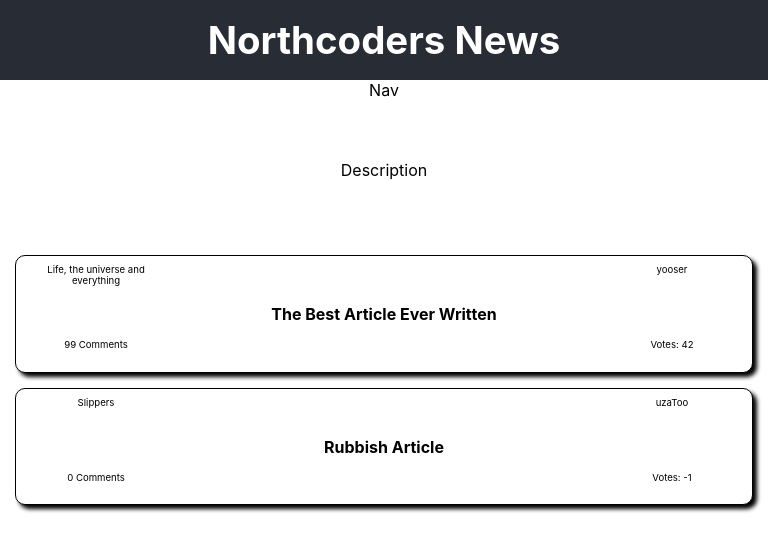
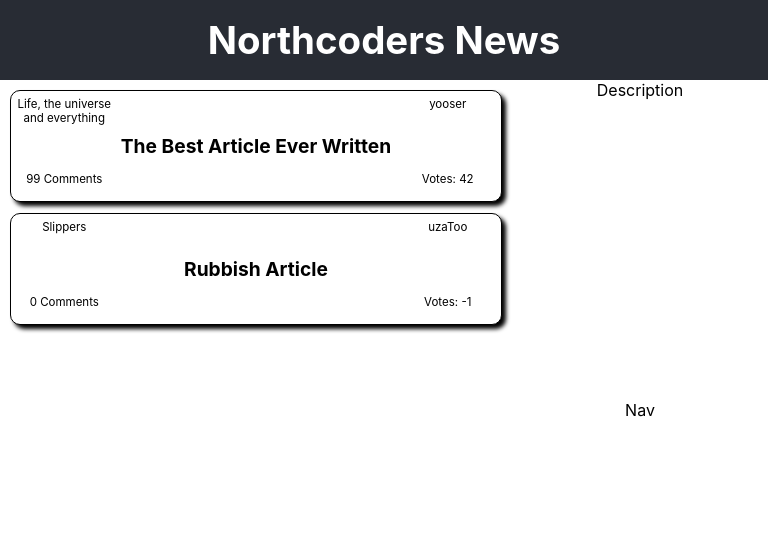
Before and after one commit to PatrickMackridge/nc-news-frontend, a React (Create React App) app: page / in a window 768 px wide. Shown: the top 552 px of the page. Built offline with nearby package versions, Linux system fonts and the light colour scheme; no server answers.

Commit message:
AllArticles component now makes GET request to api that responds with a list of all articles and renders them on screen

```diff
--- a/public/index.html
+++ b/public/index.html
@@ -9,12 +9,6 @@
       name="description"
       content="Web site created using create-react-app"
     />
-    <link rel="apple-touch-icon" href="%PUBLIC_URL%/logo192.png" />
-    <!--
-      manifest.json provides metadata used when your web app is installed on a
-      user's mobile device or desktop. See https://developers.google.com/web/fundamentals/web-app-manifest/
-    -->
-    <link rel="manifest" href="%PUBLIC_URL%/manifest.json" />
     <!--
       Notice the use of %PUBLIC_URL% in the tags above.
       It will be replaced with the URL of the `public` folder during the build.
@@ -24,7 +18,7 @@
       work correctly both with client-side routing and a non-root public URL.
       Learn how to configure a non-root public URL by running `npm run build`.
     -->
-    <title>React App</title>
+    <title>NC News</title>
   </head>
   <body>
     <noscript>You need to enable JavaScript to run this app.</noscript>
--- a/src/App.css
+++ b/src/App.css
@@ -1,10 +1,11 @@
 .app {
   display: grid;
-  grid-template: 10% 40% 50% / 2fr 1fr;
+  grid-template: 10% 10% 10% 1fr / 1fr;
   grid-template-areas:
-    "header       header"
-    "article-list desc"
-    "article-list nav";
+    "header"
+    "nav"
+    "desc"
+    "article-list";
   text-align: center;
   height: 100vh;
 }
@@ -25,6 +26,7 @@
   list-style-type: none;
   margin: 0;
   padding: 0;
+  overflow-y: scroll;
 }
 
 .description {
@@ -52,68 +54,72 @@
 }
 
 #card-topic {
-  font-size: 1.5vw;
+  padding: 1%;
+  font-size: 0.8em;
   grid-area: card-topic;
 }
 
 #card-author {
-  font-size: 1.5vw;
+  padding: 1%;
+  font-size: 0.8em;
   grid-area: card-author;
 }
 
 #card-title {
   grid-area: card-title;
-  font-size: 2.5vw;
+  font-size: 1em;
   font-weight: bold;
   align-self: center;
 }
 
 #card-comments {
-  font-size: 1.5vw;
+  padding: 1% 0;
+  font-size: 0.8em;
   grid-area: card-comments;
 }
 
 #card-votes {
-  font-size: 1.5vw;
+  padding: 1%;
+  font-size: 0.8em;
   grid-area: card-votes;
 }
 
-@media only screen and (max-width: 768px) {
+@media only screen and (min-width: 768px) {
   .app {
     display: grid;
-    grid-template-rows: 10% 10% 10% 1fr;
+    grid-template: 10% 40% 50% / 2fr 1fr;
     grid-template-areas:
       "header       header"
-      "nav          nav"
-      "desc         desc"
-      "article-list article-list";
+      "article-list desc"
+      "article-list nav";
     text-align: center;
     height: 100vh;
   }
+
   #card-topic {
-    font-size: 0.6em;
+    font-size: 1.5vw;
     grid-area: card-topic;
   }
 
   #card-author {
-    font-size: 0.6em;
+    font-size: 1.5vw;
     grid-area: card-author;
   }
 
   #card-title {
     grid-area: card-title;
-    font-size: 1em;
+    font-size: 2.5vw;
     font-weight: bold;
     align-self: center;
   }
 
   #card-comments {
-    font-size: 0.6em;
+    font-size: 1.5vw;
     grid-area: card-comments;
   }
 
   #card-votes {
-    font-size: 0.6em;
+    font-size: 1.5vw;
     grid-area: card-votes;
   }
 }
--- a/src/Components/AllArticles.jsx
+++ b/src/Components/AllArticles.jsx
@@ -28,15 +28,16 @@ class AllArticles extends Component {
     ]
   };
 
-  // fetchArticles = () => {
-  //   getArticles().then(data => {
-  //     console.log(data.body);
-  //   });
-  // };
+  fetchArticles = () => {
+    getArticles().then(res => {
+      this.setState({ articles: res.data.articles });
+      console.log(res.data.articles);
+    });
+  };
 
-  // componentDidMount() {
-  //   this.fetchArticles();
-  // }
+  componentDidMount() {
+    this.fetchArticles();
+  }
 
   render() {
     const { articles } = this.state;
@@ -44,7 +45,7 @@ class AllArticles extends Component {
       <ul className="article-list">
         {articles.map(article => {
           return (
-            <li key={article.id}>
+            <li key={article.article_id}>
               <ArticleCard article={article} />
             </li>
           );
```
Also changed, not shown: public/manifest.json (deleted), public/robots.txt (deleted).
